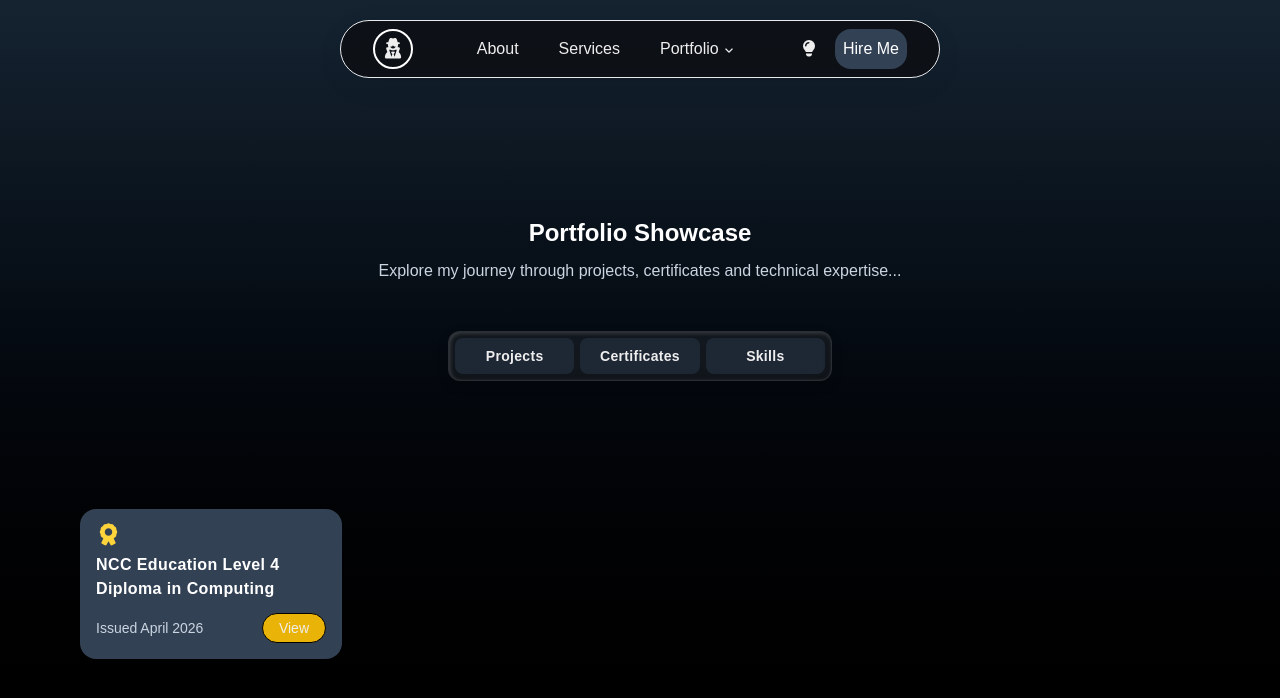
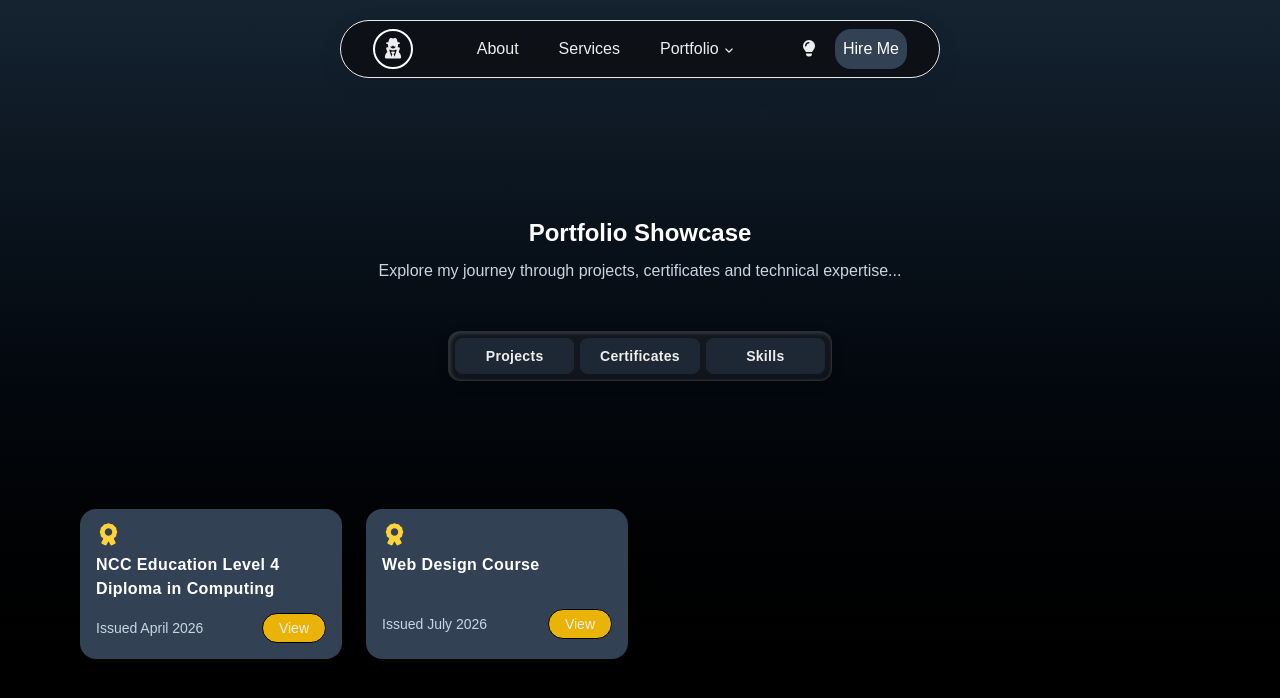
Before and after one commit to heinhtetsan-dev/my-portfolio, a website: page certificates.html in a window 1280 px wide. Drawn offline with nearby package versions, Linux system fonts and the light colour scheme.

Commit message:
add certificate

```diff
--- a/certificates.html
+++ b/certificates.html
@@ -142,8 +142,8 @@
 
     <section class="mx-4 my-10 sm:mx-10 md:m-20">
         <div class="grid grid-cols-1 lg:grid-cols-4 gap-6 md:grid-cols-3 sm:grid-cols-2">
-            <div
-                class="flex flex-col w-full rounded-2xl text-white bg-[var(--btn-color)] overflow-hidden transition-all duration-300 ease-in-out hover:-translate-y-1">
+            <!-- Grid card  -->
+            <div class="flex flex-col w-full rounded-2xl text-white bg-[var(--btn-color)] overflow-hidden transition-all duration-300 ease-in-out hover:-translate-y-1">
                 <div class="flex flex-col gap-1 p-4">
                     <i class="fa-solid fa-award text-[#ffd43b] text-xl self-start mb-1"></i>
                     <h3 class="font-semibold tracking-wide">NCC Education Level 4 Diploma in Computing</h3>
@@ -157,6 +157,23 @@
                     </div>
                 </div>
             </div>
+
+
+            <div class="flex flex-col w-full rounded-2xl text-white bg-[var(--btn-color)] overflow-hidden transition-all duration-300 ease-in-out hover:-translate-y-1">
+                <div class="flex flex-col gap-1 p-4">
+                    <i class="fa-solid fa-award text-[#ffd43b] text-xl self-start mb-1"></i>
+                    <h3 class="font-semibold tracking-wide pb-5">Web Design Course</h3>
+
+                    <div class="flex justify-between items-center pt-2 text-sm text-slate-300">
+                        <p>Issued July 2026</p>
+                        <a href="/assets/certificates/web_design_course.png" target="_blank" rel="noopener"
+                            class="inline-block bg-[var(--hover-color)] border border-black rounded-2xl px-4 py-1 text-white font-medium transition-all duration-300 ease-in-out hover:bg-black text-center">
+                            View
+                        </a>
+                    </div>
+                </div>
+            </div>
+
         </div>
     </section>
 
```
Also changed, not shown: assets/certificates/web_design_course.png (added).
